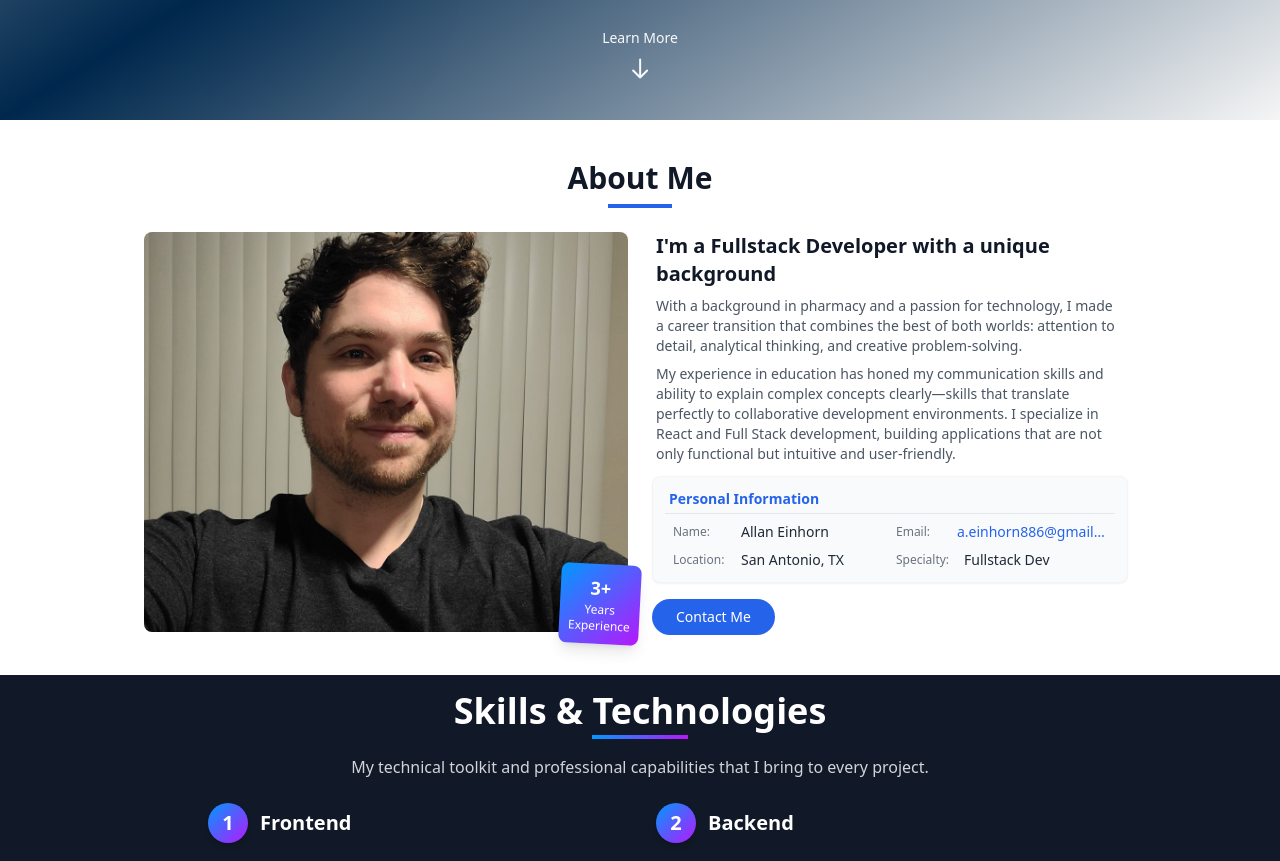
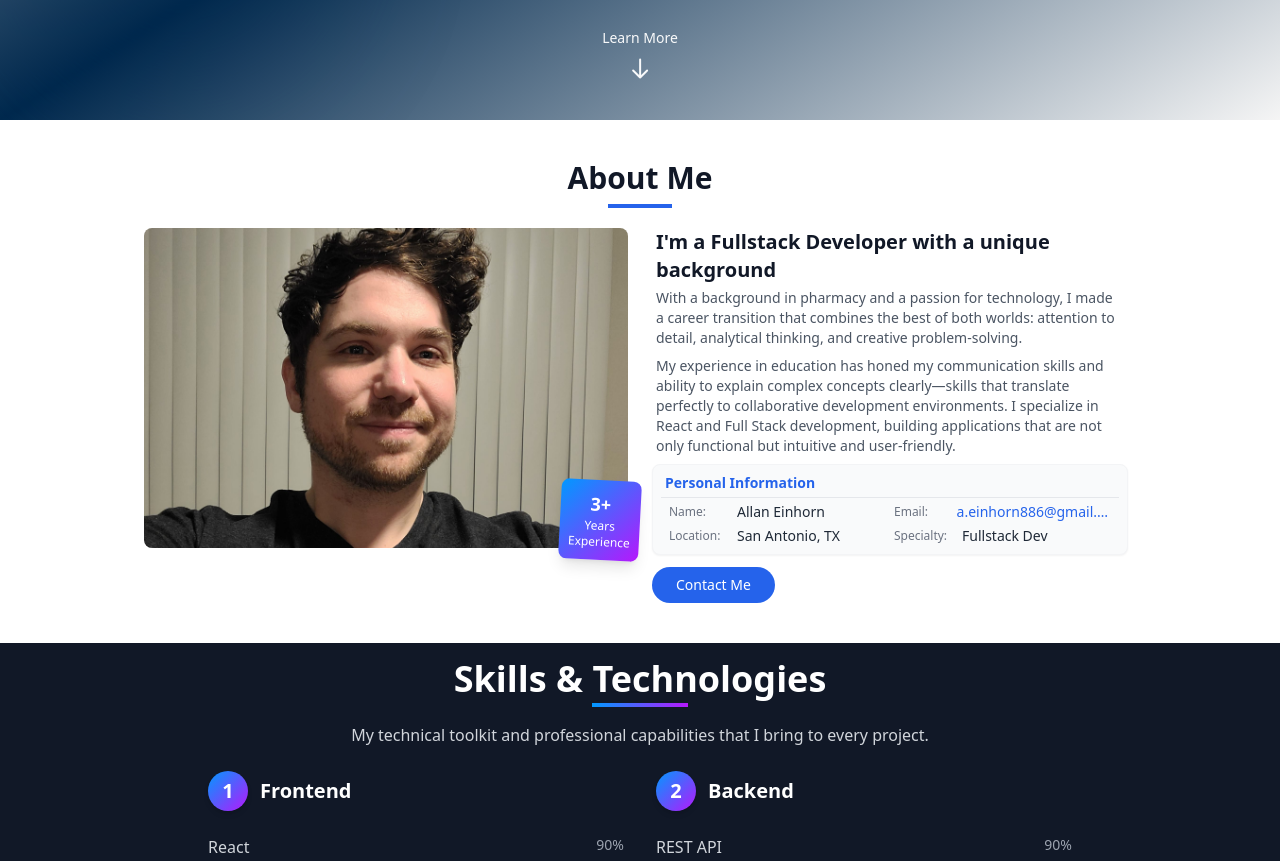
Before and after one commit to AyEinhorn/modern-portfolio, a React (Vite) app: page / in a window 1280 px wide. Shown: the part 680-1541 px from the top of the page. Built offline with nearby package versions, Linux system fonts and the light colour scheme.

Commit message:
another About overflow fix

```diff
--- a/src/components/sections/About.tsx
+++ b/src/components/sections/About.tsx
@@ -4,14 +4,14 @@ import { Link } from 'react-router-dom';
 
 const About = () => {
   return (
-    <section id="about" className="section bg-white py-6 md:py-10">
+    <section id="about" className="section bg-white py-6 md:py-10 overflow-x-hidden">
       <div className="container max-w-screen-lg mx-auto px-4">
         <motion.div
           initial={{ opacity: 0, y: 20 }}
           whileInView={{ opacity: 1, y: 0 }}
           transition={{ duration: 0.5 }}
           viewport={{ once: true }}
-          className="mb-4 md:mb-6 text-center"
+          className="mb-4 md:mb-5 text-center"
         >
           <h2 className="text-2xl md:text-3xl font-bold mb-2">About Me</h2>
           <div className="w-16 h-1 bg-blue-600 mx-auto"></div>
@@ -26,7 +26,7 @@ const About = () => {
             className="max-w-full"
           >
             <div className="relative">
-              <div className="w-full rounded-lg overflow-hidden" style={{ maxHeight: '50vh' }}>
+              <div className="w-full rounded-lg overflow-hidden" style={{ maxHeight: '40vh' }}>
                 <img
                   src={aboutPhoto}
                   alt="Picture of Allan Einhorn"
@@ -48,7 +48,7 @@ const About = () => {
             viewport={{ once: true }}
             className="md:pr-2"
           >
-            <h3 className="text-lg md:text-xl font-bold mb-2 px-1">
+            <h3 className="text-lg md:text-xl font-bold mb-1 px-1">
               I'm a Fullstack Developer with a unique background
             </h3>
 
@@ -56,13 +56,13 @@ const About = () => {
               With a background in pharmacy and a passion for technology, I made a career transition that combines the best of both worlds: attention to detail, analytical thinking, and creative problem-solving.
             </p>
 
-            <p className="text-gray-600 mb-3 text-xs md:text-sm px-1">
+            <p className="text-gray-600 mb-2 text-xs md:text-sm px-1">
               My experience in education has honed my communication skills and ability to explain complex concepts clearly—skills that translate perfectly to collaborative development environments. I specialize in React and Full Stack development, building applications that are not only functional but intuitive and user-friendly.
             </p>
 
-            <div className="bg-gray-50 rounded-lg p-3 border border-gray-100 shadow-sm mb-4">
-              <h4 className="text-sm font-bold mb-2 text-blue-600 border-b pb-1 border-gray-200 px-1">Personal Information</h4>
-              <div className="grid grid-cols-2 gap-x-3 gap-y-2 px-2">
+            <div className="bg-gray-50 rounded-lg p-2 border border-gray-100 shadow-sm mb-3">
+              <h4 className="text-sm font-bold mb-1 text-blue-600 border-b pb-1 border-gray-200 px-1">Personal Information</h4>
+              <div className="grid grid-cols-2 gap-x-2 gap-y-1 px-2">
                 <div className="flex items-center">
                   <span className="text-gray-500 text-xs w-16 mr-1">Name:</span>
                   <span className="text-gray-800 font-medium text-sm">Allan Einhorn</span>
```
